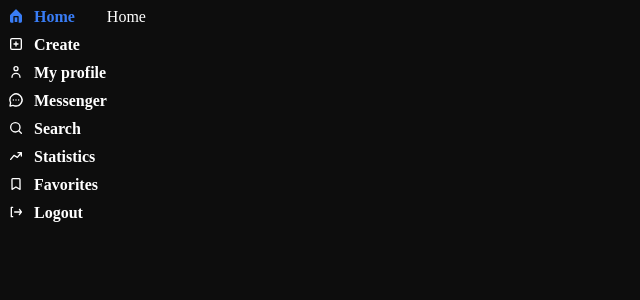
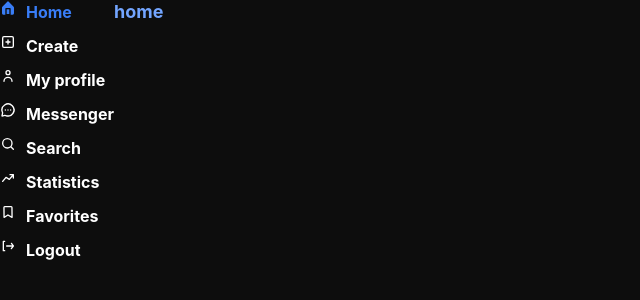
Before and after one commit to NoName-ForTeam/photo-fiesta, a Next.js app: page /home in a window 1280 px wide. Shown: the top 300 px of the page, without its empty margins (0-640 px from the left). Built offline with nearby package versions, Linux system fonts and the light colour scheme.

Commit message:
chore:add folder structure
- Add styles src/shared/styles
- Add script for creating components src/shared/utils/create-component.mjs
- Update package.json with new scripts
- Switch styles in pages/_app.tsx to use new styles
- Add folder features/auth/ui for components

your changes. Lines starting

```diff
--- a/src/pages/_app.tsx
+++ b/src/pages/_app.tsx
@@ -1,4 +1,4 @@
-import "@/styles/globals.css";
+import "@/shared/styles/index.scss";
 import type { ReactElement, ReactNode } from "react";
 import type { NextPage } from "next";
 import type { AppProps } from "next/app";
--- a/src/pages/home/index.tsx
+++ b/src/pages/home/index.tsx
@@ -1,7 +1,9 @@
 import { getLayout } from "@/components/layout/layout";
 
 function Home() {
-  return <>Home</>;
+  return <div style={{ color:'var(--accent-100)',fontSize:'var(--font-size-l)',fontWeight:'var(--font-weight-bold)' }}>
+  home
+  </div>;
 }
 
 Home.getLayout = getLayout;
--- /dev/null
+++ b/src/shared/styles/_colors.scss
@@ -0,0 +1,51 @@
+/* stylelint-disable scss/double-slash-comment-whitespace-inside */
+/* stylelint-disable custom-property-empty-line-before */
+// _colors.scss
+
+:root {
+  /* Accent Colors */
+  --accent-100: #73a5ff;
+  --accent-300: #4c8dff;
+  --accent-500: #397df6;
+  --accent-700: #2f68cc;
+  --accent-900: #234e99;
+
+  /* Success Colors */
+  --success-100: #80ffbf;
+  --success-300: #22e584;
+  --success-500: #14cc70;
+  --success-700: #0f9954;
+  --success-900: #0a6638;
+
+  /* Danger Colors */
+  --danger-100: #ff8099;
+  --danger-300: #f23d61;
+  --danger-400: #f00; //error captcha color
+  --danger-500: #cc1439;
+  --danger-700: #990f2b;
+  --danger-900: #660a1d;
+
+  /* Warning Colors */
+  --warning-100: #ffd073;
+  --warning-300: #e5ac39;
+  --warning-500: #d99000;
+  --warning-700: #960;
+  --warning-900: #640;
+
+  /* Dark Colors */
+  --dark-100: #4c4c4c;
+  --dark-300: #333;
+  --dark-500: #171717;
+  --dark-600: #212121; //button secondary active
+  --dark-700: #0d0d0d;
+  --dark-900: #000;
+
+  /* Light Colors */
+  --light-100: #fff;
+  --light-300: #f7fbff;
+  --light-500: #edf3fa;
+  --light-700: #d5dae0;
+  --light-900: #8d9094;
+
+  --overlay-color: rgba(0 0 0 / 60%);
+}
--- /dev/null
+++ b/src/shared/styles/_global.scss
@@ -0,0 +1,40 @@
+html {
+  box-sizing: border-box;
+  font-size: 100%;
+  -webkit-font-smoothing: antialiased;
+  -moz-osx-font-smoothing: grayscale;
+}
+
+*,
+*::before,
+*::after {
+  box-sizing: border-box;
+}
+
+input,
+button,
+select,
+textarea,
+optgroup,
+option {
+  font-family: inherit;
+  font-size: inherit;
+  font-weight: inherit;
+  font-style: inherit;
+  color: inherit;
+}
+
+a:visited {
+  color: inherit;
+}
+
+body {
+  margin: 0;
+  padding: 0;
+
+  font-family: var(--font-family-primary), sans-serif;
+  line-height: var(--line-height-m);
+  color: var(--light-100);
+
+  background-color: var(--dark-700);
+}
--- /dev/null
+++ b/src/shared/styles/_mixins.scss
@@ -0,0 +1,28 @@
+/**
+ * Applies standard font styles with customization options.
+ *
+ * @param {string} $size - Font size (default: var(--font-size-m))
+ * @param {string} $line-height - Line height (default: var(--line-height-m))
+ * @param {string} $weight - Font weight (default: var(--font-weight-regular))
+ *
+ * @example
+ *  Usage in a module.scss file:
+ *  First, at the beginning of your module.scss file, add:
+ * @use '@/styles' as *;
+ *
+ *  Then use the mixin:
+ * .yourClassName {
+ *   @include font(var(--font-size-l), var(--line-height-l), var(--font-weight-bold));
+ * }
+ */
+
+@mixin font(
+  $size: var(--font-size-m),
+  $line-height: var(--line-height-m),
+  $weight: var(--font-weight-regular)
+) {
+  margin: 0;
+  font-size: $size;
+  font-weight: $weight;
+  line-height: $line-height;
+}
--- /dev/null
+++ b/src/shared/styles/_typography.scss
@@ -0,0 +1,32 @@
+:root {
+  --font-family-primary: 'Inter', sans-serif;
+
+  // line heights
+  --line-height-s: 16px;
+  --line-height-m: 24px;
+  --line-height-l: 36px;
+
+  /**
+ * Font size variables
+ * @type {Object}
+ * @property {number} --font-size-xs - Extra small font size (12px)
+ * @property {number} --font-size-s - Small font size (14px)
+ * @property {number} --font-size-m - Medium font size (16px)
+ * @property {number} --font-size-l - Large font size (18px)
+ * @property {number} --font-size-xl - Extra large font size (20px)
+ * @property {number} --font-size-xxl - Extra extra large font size (26px)
+ */
+  // font sizes
+  --font-size-xs: 0.75rem;
+  --font-size-s: 0.875rem;
+  --font-size-m: 1rem;
+  --font-size-l: 1.125rem;
+  --font-size-xl: 1.25rem;
+  --font-size-xxl: 1.625rem;
+
+  // font weights
+  --font-weight-regular: 400;
+  --font-weight-medium: 500;
+  --font-weight-semibold: 600;
+  --font-weight-bold: 700;
+}
--- /dev/null
+++ b/src/shared/styles/_variables.scss
@@ -0,0 +1,3 @@
+:root {
+
+}
--- /dev/null
+++ b/src/shared/styles/index.scss
@@ -0,0 +1,5 @@
+@forward 'colors';
+@forward 'typography';
+@forward 'global';
+@forward 'mixins';
+@forward 'variables';
--- a/src/styles/globals.css
+++ /dev/null
@@ -1,4 +0,0 @@
-html {
-    background-color: #0D0D0D;
-    color: #FFFFFF
-}
```
Also changed, not shown: package.json (+4 -4 lines), src/shared/utils/create-component.mjs (added, +201 -0 lines), src/pages/_app.module.scss (deleted).
